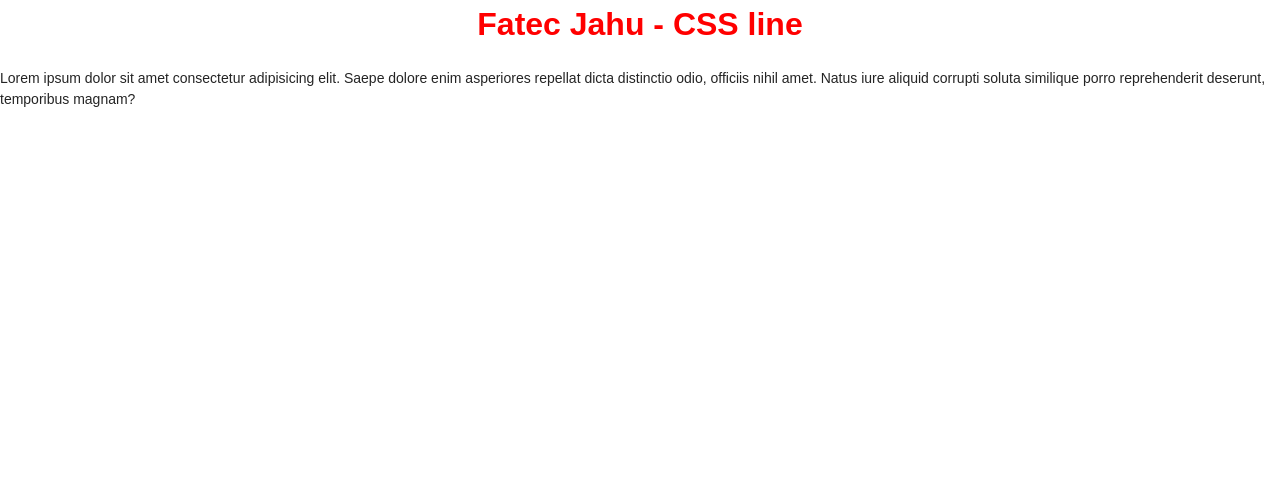
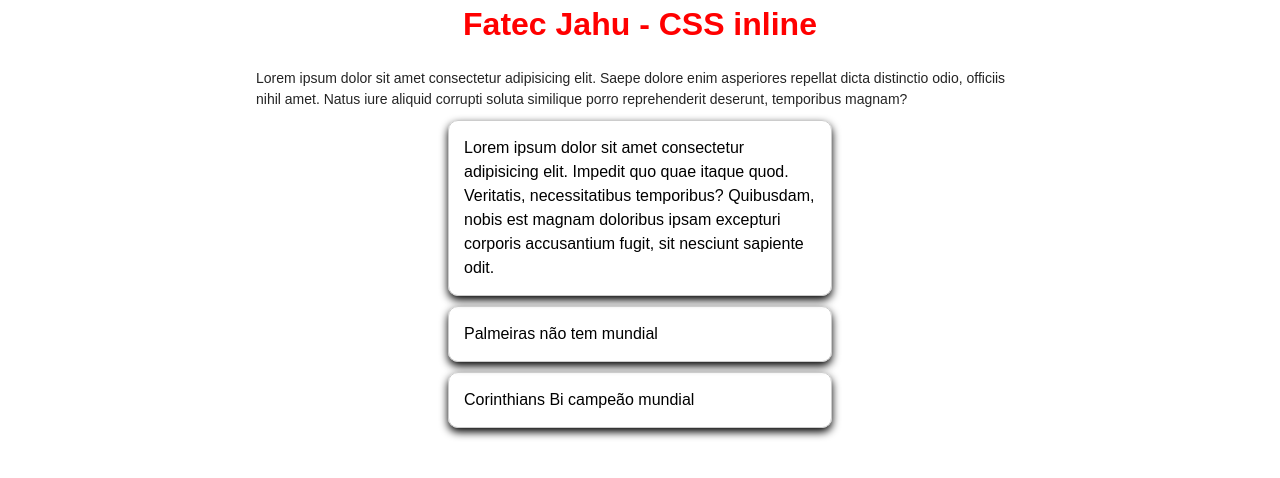
Before and after one commit to leoantoniassi/aula_13-09_CSS, a plain HTML site: page index.html in a window 1280 px wide. Drawn offline with Linux system fonts and the light colour scheme.

Commit message:
arquivo atualizado

```diff
--- a/index.html
+++ b/index.html
@@ -22,22 +22,58 @@
         color: #242424;
       }
 
-      h1, h2, h3, h4,h5,h6 {
+      h1,
+      h2,
+      h3,
+      h4,
+      h5,
+      h6 {
         font-weight: bold;
         color: #0000ff;
         margin-bottom: 20px;
         text-align: center;
       }
+
+      .container {
+        padding-left: 20%;
+        padding-right: 20%;
+      }
+
+      .card {
+        border: 1px #cccccc solid;
+        padding: 15px;
+        border-radius: 10px;
+        margin: 10px auto;
+        box-shadow: 0 4px 8px rgba(0, 0, 0.1);
+      }
+
+      .tamanho-50 {
+        width: 50%;
+        max-width: 50%;
+      }
     </style>
   </head>
 
   <body>
-    <h1 style="color: #ff0000">Fatec Jahu - CSS line</h1>
-    <p>
-      Lorem ipsum dolor sit amet consectetur adipisicing elit. Saepe dolore enim
-      asperiores repellat dicta distinctio odio, officiis nihil amet. Natus iure
-      aliquid corrupti soluta similique porro reprehenderit deserunt, temporibus
-      magnam?
-    </p>
+    <div class="container">
+      <h1 style="color: #ff0000">Fatec Jahu - CSS inline</h1>
+      <p>
+        Lorem ipsum dolor sit amet consectetur adipisicing elit. Saepe dolore
+        enim asperiores repellat dicta distinctio odio, officiis nihil amet.
+        Natus iure aliquid corrupti soluta similique porro reprehenderit
+        deserunt, temporibus magnam?
+      </p>
+
+      <div class="card tamanho-50">
+        Lorem ipsum dolor sit amet consectetur adipisicing elit. Impedit quo
+        quae itaque quod. Veritatis, necessitatibus temporibus? Quibusdam, nobis
+        est magnam doloribus ipsam excepturi corporis accusantium fugit, sit
+        nesciunt sapiente odit.
+      </div>
+
+      <div class="card tamanho-50">Palmeiras não tem mundial</div>
+
+      <div class="card tamanho-50">Corinthians Bi campeão mundial</div>
+    </div>
   </body>
 </html>
```
